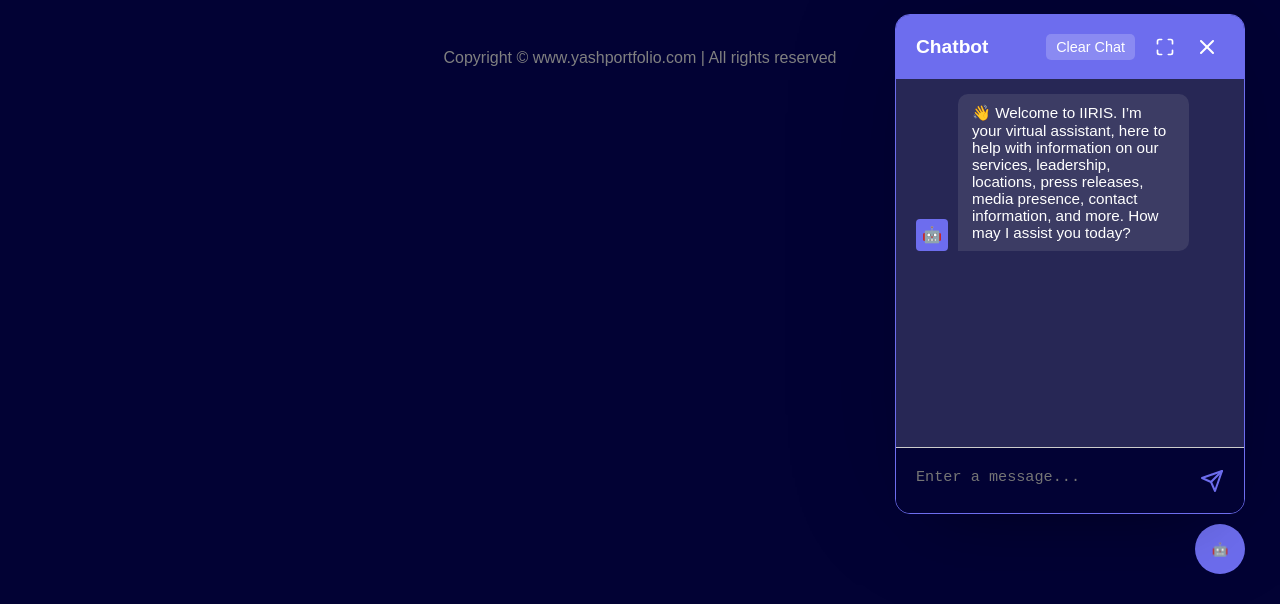
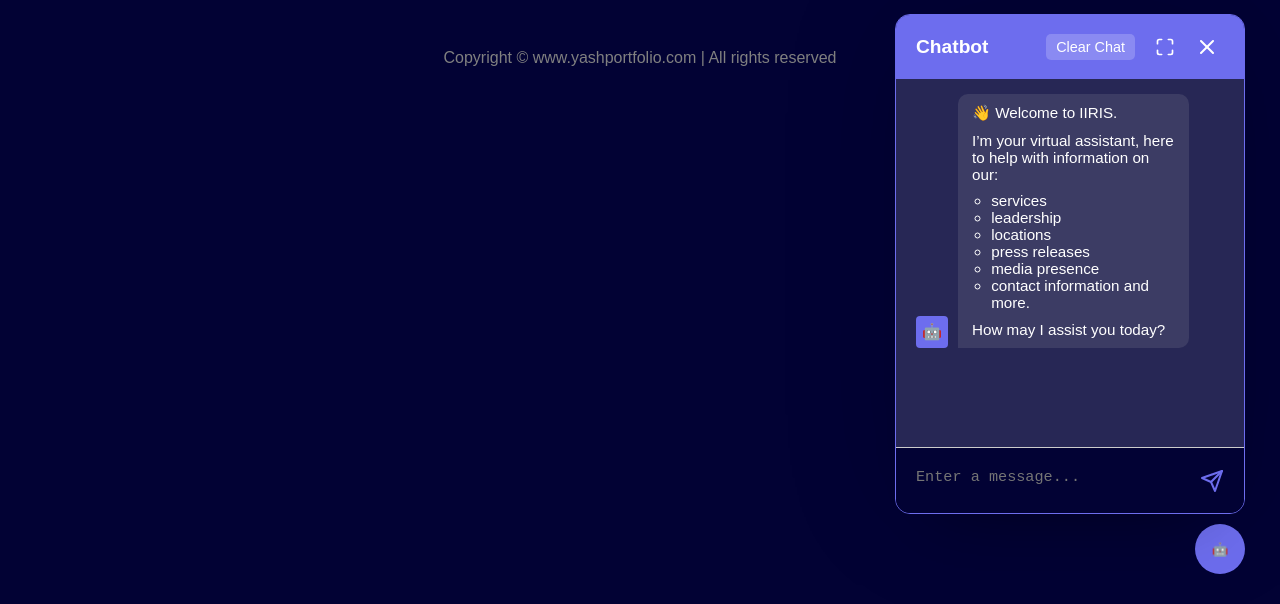
Before and after one commit to YashdeepDrall/Gemini_Portfolio, a plain HTML site: page about.html in a window 1280 px wide. Shown: the part 196-800 px from the top of the page. Drawn offline with nearby package versions, Linux system fonts and the light colour scheme.

Commit message:
better IIRIS hello msg

```diff
--- a/script.js
+++ b/script.js
@@ -61,7 +61,19 @@ if (!document.querySelector(".chatbot-toggler")) {
                 <li class="chat incoming">
                     <span>&#129302;</span>
                     <div class="message-content">
-                        <div class="chat-message">👋 Welcome to IIRIS. I’m your virtual assistant, here to help with information on our services, leadership, locations, press releases, media presence, contact information, and more. How may I assist you today?</div>
+                        <div class="chat-message">
+                            <p>👋 Welcome to IIRIS.</p>
+                            <p>I’m your virtual assistant, here to help with information on our:</p>
+                            <ul>
+                                <li>services</li>
+                                <li>leadership</li>
+                                <li>locations</li>
+                                <li>press releases</li>
+                                <li>media presence</li>
+                                <li>contact information and more.</li>
+                            </ul>
+                            <p>How may I assist you today?</p>
+                        </div>
                     </div>
                 </li>
             </ul>
```
Also changed, not shown: index.html (+13 -1 lines).
